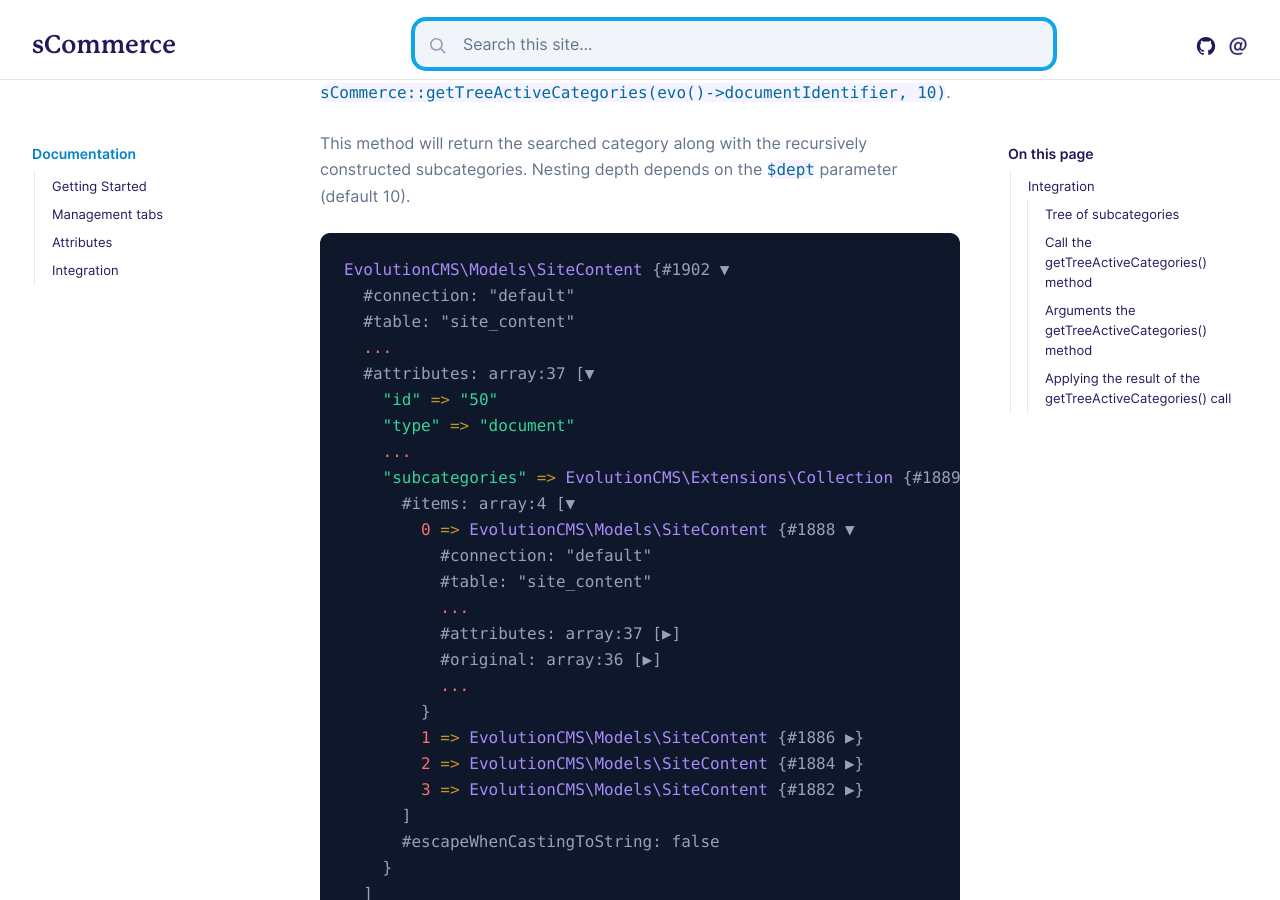
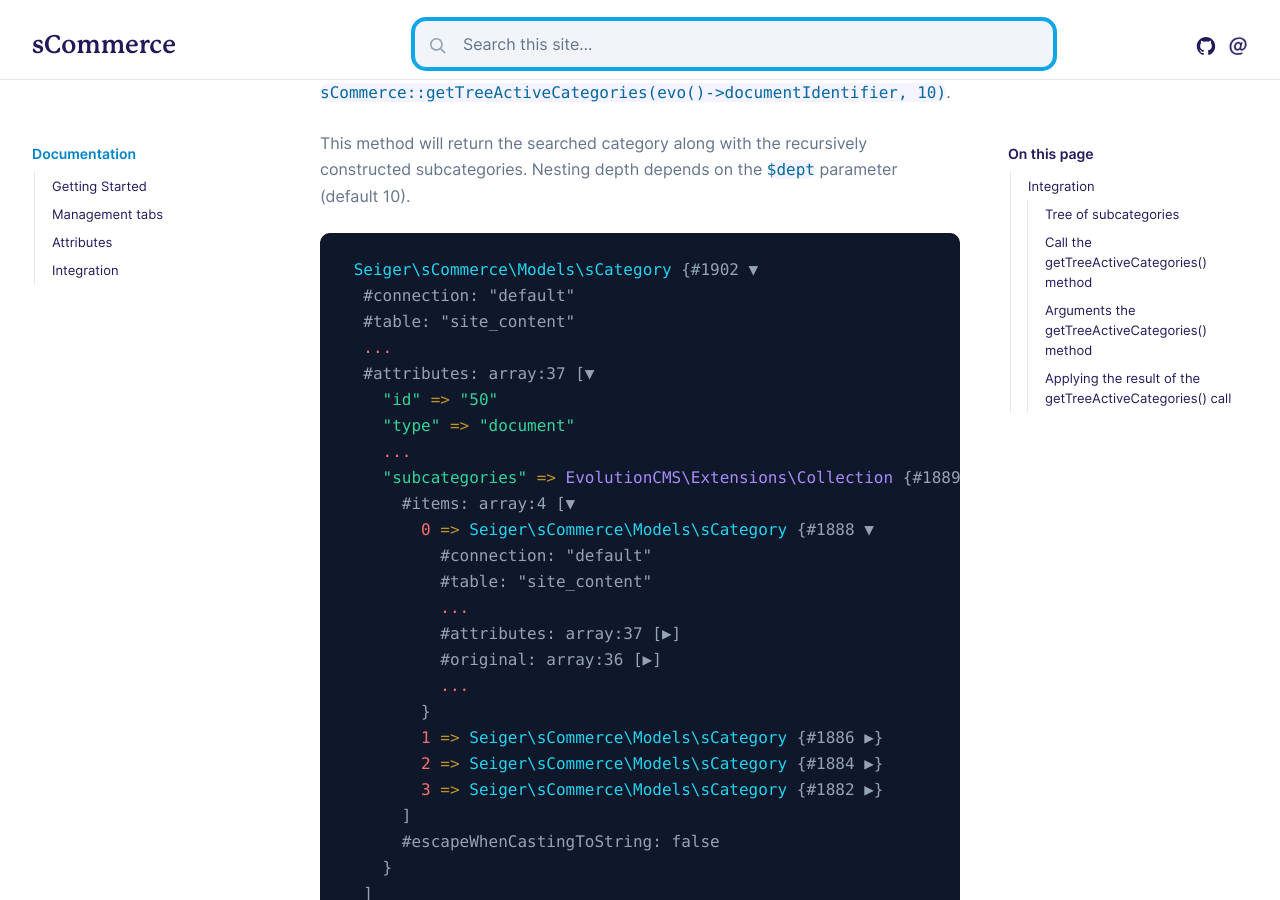
Before and after one commit to Seiger/sCommerce, a Jekyll site: the page built from docs/pages/integration.md, in a window 1280 px wide and 900 px high, scrolled down 376 px. Built offline with Jekyll 4.4.1, drawn with Linux system fonts in a browser that asks for light colours; some web fonts are replaced.

````diff
--- a/docs/pages/integration.md
+++ b/docs/pages/integration.md
@@ -16,7 +16,7 @@
 Nesting depth depends on the `$dept` parameter (default 10).
 
 ```php
-EvolutionCMS\Models\SiteContent {#1902 ▼
+ Seiger\sCommerce\Models\sCategory {#1902 ▼
   #connection: "default"
   #table: "site_content"
   ...
@@ -26,7 +26,7 @@
     ...
     "subcategories" => EvolutionCMS\Extensions\Collection {#1889 ▼
       #items: array:4 [▼
-        0 => EvolutionCMS\Models\SiteContent {#1888 ▼
+        0 => Seiger\sCommerce\Models\sCategory {#1888 ▼
           #connection: "default"
           #table: "site_content"
           ...
@@ -34,9 +34,9 @@
           #original: array:36 [▶]
           ...
         }
-        1 => EvolutionCMS\Models\SiteContent {#1886 ▶}
-        2 => EvolutionCMS\Models\SiteContent {#1884 ▶}
-        3 => EvolutionCMS\Models\SiteContent {#1882 ▶}
+        1 => Seiger\sCommerce\Models\sCategory {#1886 ▶}
+        2 => Seiger\sCommerce\Models\sCategory {#1884 ▶}
+        3 => Seiger\sCommerce\Models\sCategory {#1882 ▶}
       ]
       #escapeWhenCastingToString: false
     }
````
Also changed, not shown: 2 other files.
